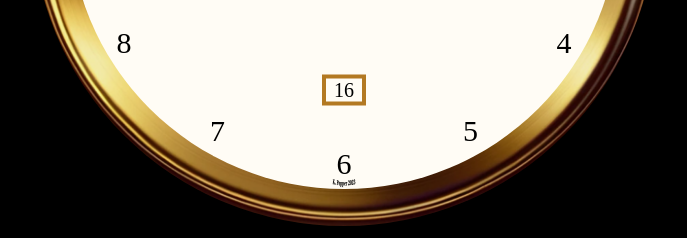
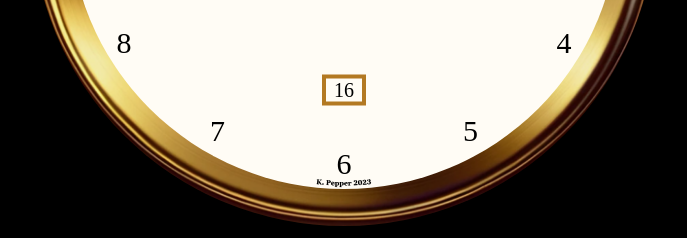
Before and after one commit to KrisHHFI/NextJS-Clock-App, a Next.js app: page / in a window 1280 px wide. Shown: the part 436-674 px from the top of the page, without its empty margins (296-983 px from the left). Built offline with nearby package versions, Linux system fonts and the light colour scheme.

Commit message:
Now identical to the old project, visually atleast

```diff
--- a/src/Styling/Clock.css
+++ b/src/Styling/Clock.css
@@ -116,6 +116,7 @@ body {
     top: 89%;
     left: 50%;
     height: 118px;
+    width: auto;
 }
 
 /* Hands */
```
